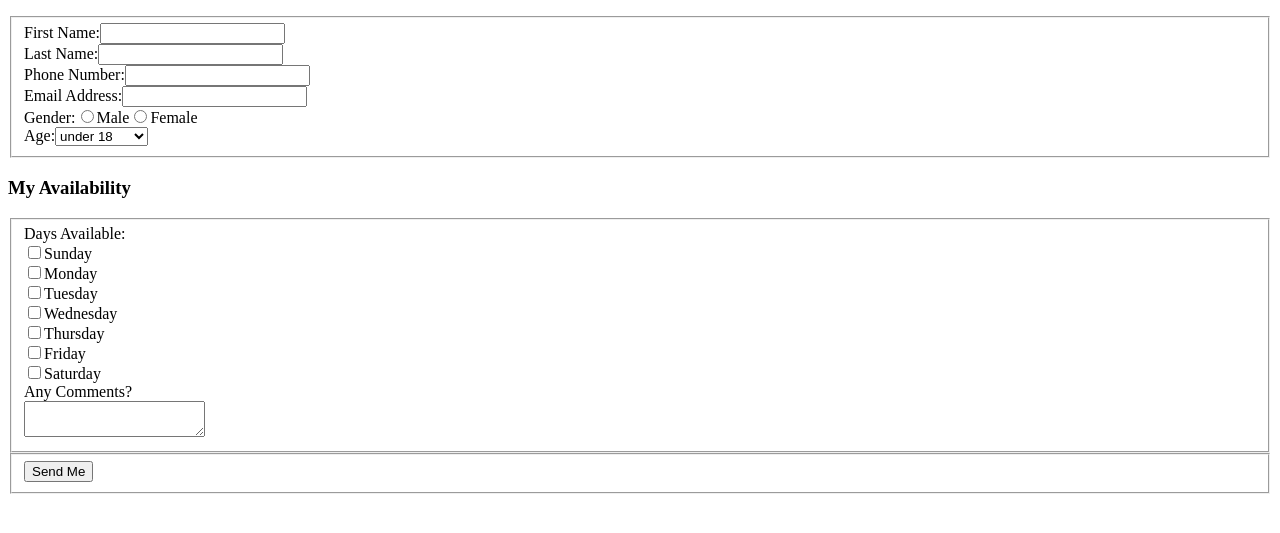
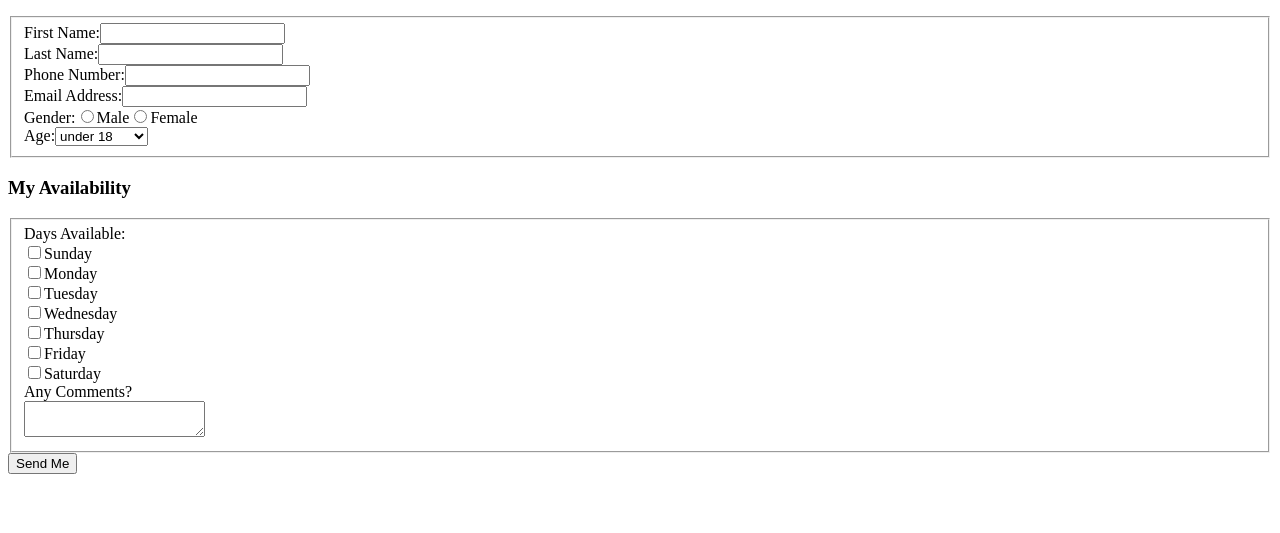
Before and after one commit to JRgtech/ITMD361Lab4, a plain HTML site: page index.html in a window 1280 px wide. Shown: the part 105-638 px from the top of the page. Drawn offline with Linux system fonts and the light colour scheme.

Commit message:
removed fieldset from button

```diff
--- a/index.html
+++ b/index.html
@@ -42,9 +42,7 @@
       </textarea>
      </fieldset>
 
-     <fieldset>
-       <button type="button">Send Me</button>
-     </fieldset>
+     <button type="button" onclick="alert("Hi!")">Send Me</button>
 
      </form>
 
```
